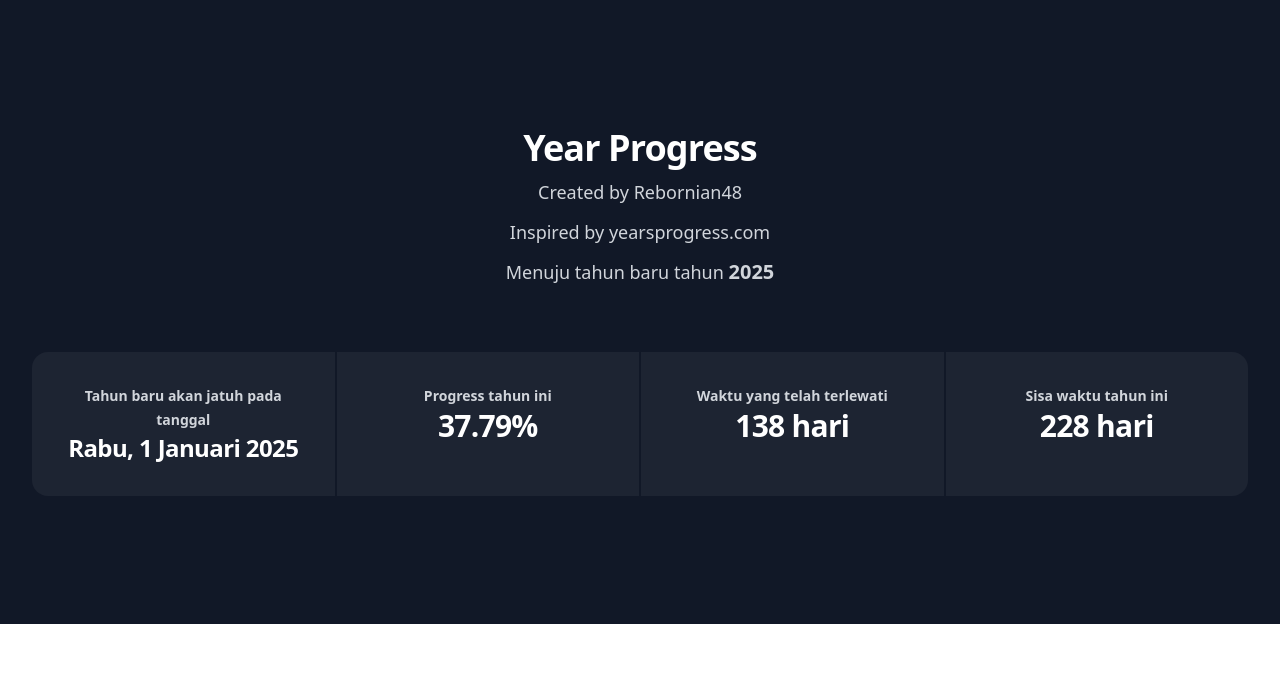
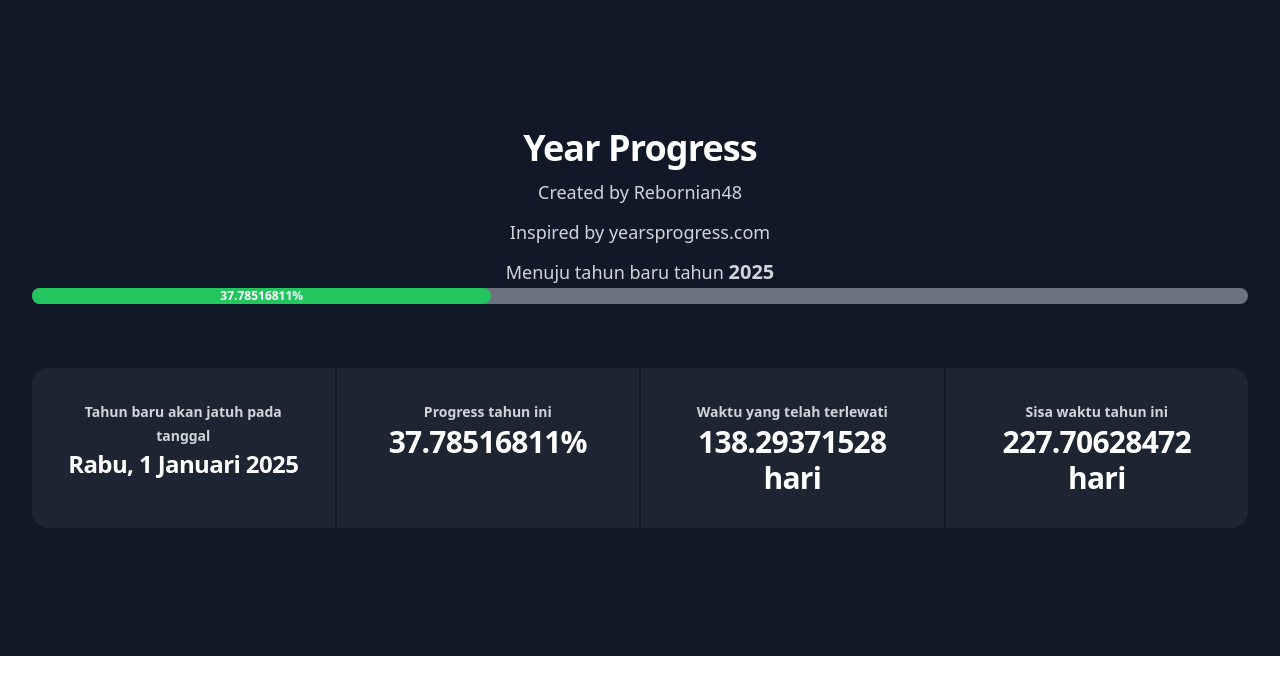
Before and after one commit to Rebornian48/yearprogress, a plain HTML site: page index.html in a window 1280 px wide. Drawn offline with nearby package versions, Linux system fonts and the light colour scheme.

Commit message:
update-patch-5

```diff
--- a/assets/js/script.js
+++ b/assets/js/script.js
@@ -1,20 +1,37 @@
+setInterval(countdown, 1000);
+
+function countdown() {
   //nextDate
   var nextYear = new Date().getFullYear() + 1;
   var currentYear = new Date().getFullYear();
-var newYear = new Date(nextYear,0,1,0,0,0,0);
-var currNewYear = new Date(currentYear,0,1,0,0,0,0);
+  var newYear = new Date(nextYear, 0, 1, 0, 0, 0, 0);
+  var currNewYear = new Date(currentYear, 0, 1, 0, 0, 0, 0);
   var current_date = new Date();
 
   //element
-var hari = ['Minggu', 'Senin', 'Selasa', 'Rabu', 'Kamis', 'Jumat', 'Sabtu'];
-var bulan = ['Januari', 'Februari', 'Maret', 'April', 'Mei', 'Juni', 'Juli', 'Agustus', 'September', 'Oktober', 'November', 'Desember'];
+  var hari = ["Minggu", "Senin", "Selasa", "Rabu", "Kamis", "Jumat", "Sabtu"];
+  var bulan = [
+    "Januari",
+    "Februari",
+    "Maret",
+    "April",
+    "Mei",
+    "Juni",
+    "Juli",
+    "Agustus",
+    "September",
+    "Oktober",
+    "November",
+    "Desember",
+  ];
 
   //date
   var hariDepan = hari[newYear.getDay()];
   var tanggalDepan = newYear.getDate();
   var bulanDepan = bulan[newYear.getMonth()];
   var tahunDepan = newYear.getFullYear();
-var tahunBaru = hariDepan + ", " + tanggalDepan + " " + bulanDepan + " " + tahunDepan;
+  var tahunBaru =
+    hariDepan + ", " + tanggalDepan + " " + bulanDepan + " " + tahunDepan;
 
   //new year response
   document.getElementById("next-year").innerText = nextYear;
@@ -23,15 +40,20 @@ document.getElementById("next-newyear").innerText = tahunBaru;
   //countdown
   var one_day_ms = 1000 * 60 * 60 * 24;
 
-var pass = (Math.round(current_date.getTime() - currNewYear.getTime()) / (one_day_ms));
-var rest = (Math.round(newYear.getTime() - current_date.getTime()) / (one_day_ms));
-var PassResult = pass.toFixed (0);
-var RestResult = rest.toFixed (0);
+  var pass =
+    Math.round(current_date.getTime() - currNewYear.getTime()) / one_day_ms;
+  var rest =
+    Math.round(newYear.getTime() - current_date.getTime()) / one_day_ms;
+  var PassResult = pass.toFixed(8);
+  var RestResult = rest.toFixed(8);
 
   document.getElementById("passed").innerText = PassResult;
   document.getElementById("remaining").innerText = RestResult;
 
-var passPercentage = ((pass/(pass + rest)) * 100).toFixed(2);
+  var passPercentage = ((pass / (pass + rest)) * 100).toFixed(8);
   document.getElementById("progress-1").innerText = passPercentage;
   document.getElementById("progress-2").innerText = passPercentage;
-document.getElementById("p-bar").classList.add("w-["+passPercentage+"%]");
+  document.getElementById("p-bar").classList.add("w-[" + passPercentage + "%]");
+}
+
+countdown();
--- a/index.html
+++ b/index.html
@@ -41,27 +41,63 @@
       <div class="mx-auto max-w-7xl px-6 lg:px-8">
         <div class="mx-auto max-w-2xl lg:max-w-none">
           <div class="text-center">
-            <h2 class="text-3xl font-bold tracking-tight text-white sm:text-4xl">Year Progress</h2>
-            <p class="mt-2 text-lg leading-8 text-gray-300">Created by Rebornian48</p>
-            <p class="mt-2 text-lg leading-8 text-gray-300">Inspired by yearsprogress.com</p>
-            <p class="mt-2 text-lg leading-8 text-gray-300">Menuju tahun baru tahun <span class="text-xl font-bold" id="next-year"></span></p>
+            <h2
+              class="text-3xl font-bold tracking-tight text-white sm:text-4xl"
+            >
+              Year Progress
+            </h2>
+            <p class="mt-2 text-lg leading-8 text-gray-300">
+              Created by Rebornian48
+            </p>
+            <p class="mt-2 text-lg leading-8 text-gray-300">
+              Inspired by yearsprogress.com
+            </p>
+            <p class="mt-2 text-lg leading-8 text-gray-300">
+              Menuju tahun baru tahun
+              <span class="text-xl font-bold" id="next-year"></span>
+            </p>
+            <div class="bg-gray-500 relative h-4 w-full rounded-2xl">
+              <div
+                 class="bg-green-500 absolute top-0 left-0 flex h-full items-center justify-center rounded-2xl text-xs font-semibold text-white" id="p-bar"
+                 >
+                 <span id="progress-2"></span>%
+              </div>
+           </div>
           </div>
-          <dl class="mt-16 grid grid-cols-1 gap-0.5 overflow-hidden rounded-2xl text-center sm:grid-cols-2 lg:grid-cols-4">
+          <dl
+            class="mt-16 grid grid-cols-1 gap-0.5 overflow-hidden rounded-2xl text-center sm:grid-cols-2 lg:grid-cols-4"
+          >
             <div class="flex flex-col bg-white/5 p-8">
-              <dt class="text-sm font-semibold leading-6 text-gray-300"> Tahun baru akan jatuh pada tanggal</dt>
-              <dd class="text-2xl font-semibold tracking-tight text-white"><span id="next-newyear"></span></dd>
+              <dt class="text-sm font-semibold leading-6 text-gray-300">
+                Tahun baru akan jatuh pada tanggal
+              </dt>
+              <dd class="text-2xl font-semibold tracking-tight text-white">
+                <span id="next-newyear"></span>
+              </dd>
             </div>
             <div class="flex flex-col bg-white/5 p-8">
-              <dt class="text-sm font-semibold leading-6 text-gray-300">Progress tahun ini</dt>
-              <dd class="text-3xl font-semibold tracking-tight text-white"><span id="progress-1"></span>%</dd>
+              <dt class="text-sm font-semibold leading-6 text-gray-300">
+                Progress tahun ini
+              </dt>
+              <dd class="text-3xl font-semibold tracking-tight text-white">
+                <span id="progress-1"></span>%
+              </dd>
             </div>
             <div class="flex flex-col bg-white/5 p-8">
-              <dt class="text-sm font-semibold leading-6 text-gray-300">Waktu yang telah terlewati</dt>
-              <dd class="text-3xl font-semibold tracking-tight text-white"><span id="passed"></span> hari</dd>
-              </div>
+              <dt class="text-sm font-semibold leading-6 text-gray-300">
+                Waktu yang telah terlewati
+              </dt>
+              <dd class="text-3xl font-semibold tracking-tight text-white">
+                <span id="passed"></span> hari
+              </dd>
+            </div>
             <div class="flex flex-col bg-white/5 p-8">
-              <dt class="text-sm font-semibold leading-6 text-gray-300">Sisa waktu tahun ini</dt>
-              <dd class="text-3xl font-semibold tracking-tight text-white"><span id="remaining"></span> hari</dd>
+              <dt class="text-sm font-semibold leading-6 text-gray-300">
+                Sisa waktu tahun ini
+              </dt>
+              <dd class="text-3xl font-semibold tracking-tight text-white">
+                <span id="remaining"></span> hari
+              </dd>
             </div>
           </dl>
         </div>
```
Lines whose indentation alone changed are shown as unchanged.
